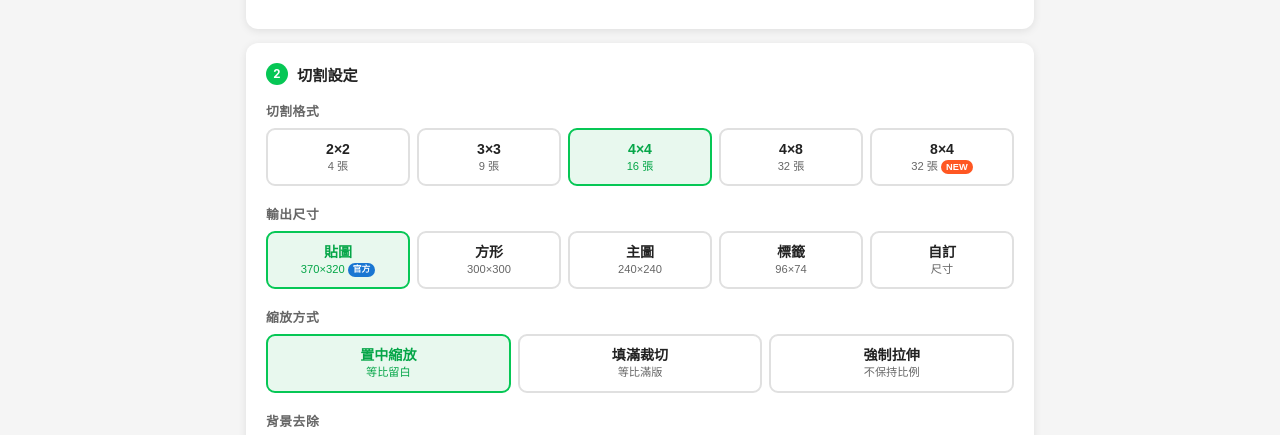
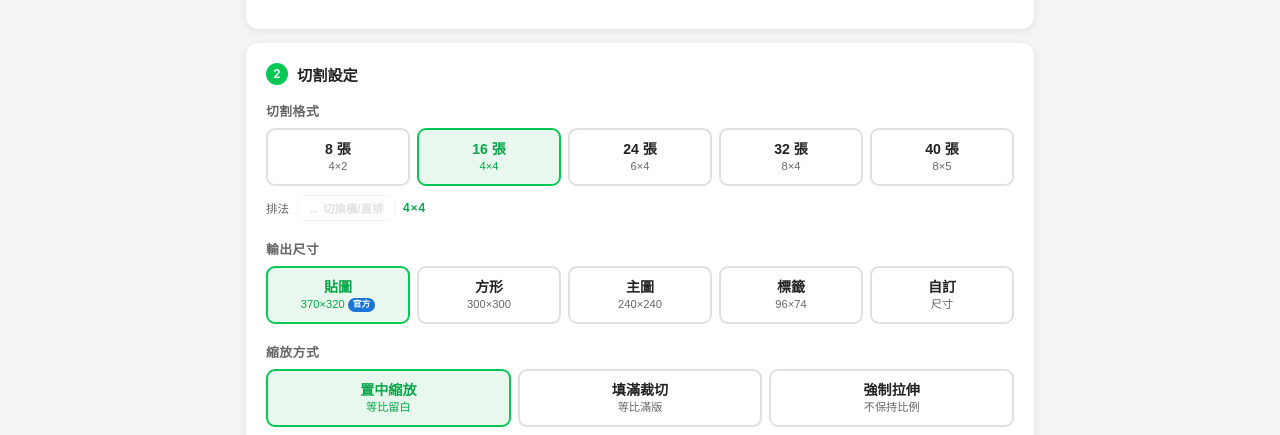
Before and after one commit to Phyllis-AI-Lab/line-sticker-cutter, a plain HTML site: page index.html in a window 1280 px wide. Shown: the part 310-745 px from the top of the page. Drawn offline with nearby package versions, Linux system fonts and the light colour scheme.

Commit message:
feat: 切割選項對齊 LINE 官方規格 8/16/24/32/40 張
- 移除 2x2/3x3/4x4/4x8/8x4 改為 LINE 五種標準張數
- 8 張：預設 4×2（橫排），可切 2×4
- 16 張：4×4
- 24 張：預設 6×4，可切 4×6
- 32 張：預設 8×4，可切 4×8
- 40 張：預設 8×5，可切 5×8
- 新增「切換橫/直排」按鈕，方便不同 ChatGPT 生圖排版

```diff
--- a/index.html
+++ b/index.html
@@ -354,11 +354,16 @@
     <div class="setting-row">
       <div class="setting-label">切割格式</div>
       <div class="btn-group" id="gridGroup">
-        <button class="opt-btn" data-grid="2x2">2×2<small>4 張</small></button>
-        <button class="opt-btn" data-grid="3x3">3×3<small>9 張</small></button>
-        <button class="opt-btn active" data-grid="4x4">4×4<small>16 張</small></button>
-        <button class="opt-btn" data-grid="4x8">4×8<small>32 張</small></button>
-        <button class="opt-btn" data-grid="8x4">8×4<small>32 張<span class="new-badge">NEW</span></small></button>
+        <button class="opt-btn" data-grid="8">8 張<small>4×2</small></button>
+        <button class="opt-btn active" data-grid="16">16 張<small>4×4</small></button>
+        <button class="opt-btn" data-grid="24">24 張<small>6×4</small></button>
+        <button class="opt-btn" data-grid="32">32 張<small>8×4</small></button>
+        <button class="opt-btn" data-grid="40">40 張<small>8×5</small></button>
+      </div>
+      <div style="display:flex; align-items:center; gap:8px; margin-top:9px;">
+        <span style="font-size:0.72rem; color:var(--text-2);">排法</span>
+        <button class="act-btn" id="swapLayoutBtn" style="font-size:0.72rem; padding:4px 10px;" disabled>↔ 切換橫/直排</button>
+        <span id="layoutHint" style="font-size:0.72rem; color:var(--primary-dark); font-weight:600;"></span>
       </div>
     </div>
     <div class="setting-row">
@@ -487,12 +492,14 @@
 
 <script src="https://cdnjs.cloudflare.com/ajax/libs/jszip/3.10.1/jszip.min.js"></script>
 <script>
+// LINE 官方貼圖張數：8 / 16 / 24 / 32 / 40
+// 每個張數提供預設排法（橫向優先）與備選排法
 const GRIDS = {
-  '2x2': { cols: 2, rows: 2 },
-  '3x3': { cols: 3, rows: 3 },
-  '4x4': { cols: 4, rows: 4 },
-  '4x8': { cols: 4, rows: 8 },
-  '8x4': { cols: 8, rows: 4 }
+  '8':  { cols: 4, rows: 2, alt: { cols: 2, rows: 4 } },
+  '16': { cols: 4, rows: 4 },
+  '24': { cols: 6, rows: 4, alt: { cols: 4, rows: 6 } },
+  '32': { cols: 8, rows: 4, alt: { cols: 4, rows: 8 } },
+  '40': { cols: 8, rows: 5, alt: { cols: 5, rows: 8 } }
 };
 const SIZES = {
   '370x320': { w: 370, h: 320 },
@@ -501,9 +508,29 @@ const SIZES = {
   '96x74':   { w: 96,  h: 74  }
 };
 
+// 取目前實際使用的 cols/rows，考慮 layoutFlipped
+function getGridLayout() {
+  const g = GRIDS[S.grid];
+  if (!g) return { cols: 4, rows: 4 };
+  if (S.layoutFlipped && g.alt) return { cols: g.alt.cols, rows: g.alt.rows };
+  return { cols: g.cols, rows: g.rows };
+}
+
+function updateLayoutHint() {
+  const g = GRIDS[S.grid];
+  const swapBtn = $('swapLayoutBtn');
+  const hint = $('layoutHint');
+  if (!g) return;
+  const layout = getGridLayout();
+  hint.textContent = `${layout.cols}×${layout.rows}`;
+  swapBtn.disabled = !g.alt;
+  swapBtn.style.opacity = g.alt ? '1' : '0.4';
+}
+
 const S = {
   files: [], results: [],
-  grid: '4x4', size: '370x320', scale: 'fit',
+  grid: '16', size: '370x320', scale: 'fit',
+  layoutFlipped: false,  // 是否切換到 alt 排法
   customW: 370, customH: 320,
   removeBg: true, bgTol: 18, bgColor: 'white',
   autoMeta: true, autoTrim: false,
@@ -583,11 +610,23 @@ function bindGroup(groupId, key) {
     btn.classList.add('active');
     S[key] = btn.dataset[key];
     if (key === 'size') customSizeRow.classList.toggle('hidden', S.size !== 'custom');
+    if (key === 'grid') { S.layoutFlipped = false; updateLayoutHint(); }
   });
 }
 bindGroup('grid', 'grid');
 bindGroup('size', 'size');
 bindGroup('scale', 'scale');
+
+// 切換橫/直排
+$('swapLayoutBtn').addEventListener('click', () => {
+  const g = GRIDS[S.grid];
+  if (!g || !g.alt) return;
+  S.layoutFlipped = !S.layoutFlipped;
+  updateLayoutHint();
+});
+
+// 初始化提示
+updateLayoutHint();
 
 customW.addEventListener('input', () => { S.customW = Math.max(1, parseInt(customW.value) || 370); });
 customH.addEventListener('input', () => { S.customH = Math.max(1, parseInt(customH.value) || 320); });
@@ -616,7 +655,7 @@ autoTrimToggle.addEventListener('change', () => { S.autoTrim = autoTrimToggle.ch
 processBtn.addEventListener('click', async () => {
   progressOverlay.classList.remove('hidden');
   S.results = [];
-  const { cols, rows } = GRIDS[S.grid];
+  const { cols, rows } = getGridLayout();
   const tw = S.size === 'custom' ? S.customW : SIZES[S.size].w;
   const th = S.size === 'custom' ? S.customH : SIZES[S.size].h;
   const total = S.files.length * cols * rows;
@@ -989,7 +1028,7 @@ $('previewBtn').addEventListener('click', async () => {
   const tempCv = makeCanvas(img);
   if (S.removeBg) removeWhiteBg(tempCv, S.bgTol, S.bgColor);
 
-  const { cols, rows } = GRIDS[S.grid];
+  const { cols, rows } = getGridLayout();
   S.manualColCuts = detectGridLines(tempCv, cols, 'col');
   S.manualRowCuts = detectGridLines(tempCv, rows, 'row');
 
@@ -1135,7 +1174,7 @@ $('resetLinesBtn').addEventListener('click', async () => {
   const img = await loadImg(fd.dataUrl);
   const tempCv = makeCanvas(img);
   if (S.removeBg) removeWhiteBg(tempCv, S.bgTol, S.bgColor);
-  const { cols, rows } = GRIDS[S.grid];
+  const { cols, rows } = getGridLayout();
   S.manualColCuts = detectGridLines(tempCv, cols, 'col');
   S.manualRowCuts = detectGridLines(tempCv, rows, 'row');
   drawGuideLines();
@@ -1143,7 +1182,7 @@ $('resetLinesBtn').addEventListener('click', async () => {
 });
 
 $('evenLinesBtn').addEventListener('click', () => {
-  const { cols, rows } = GRIDS[S.grid];
+  const { cols, rows } = getGridLayout();
   S.manualColCuts = [0];
   for (let k = 1; k < cols; k++) S.manualColCuts.push(Math.round(S.previewCanvasW * k / cols));
   S.manualColCuts.push(S.previewCanvasW);
```
